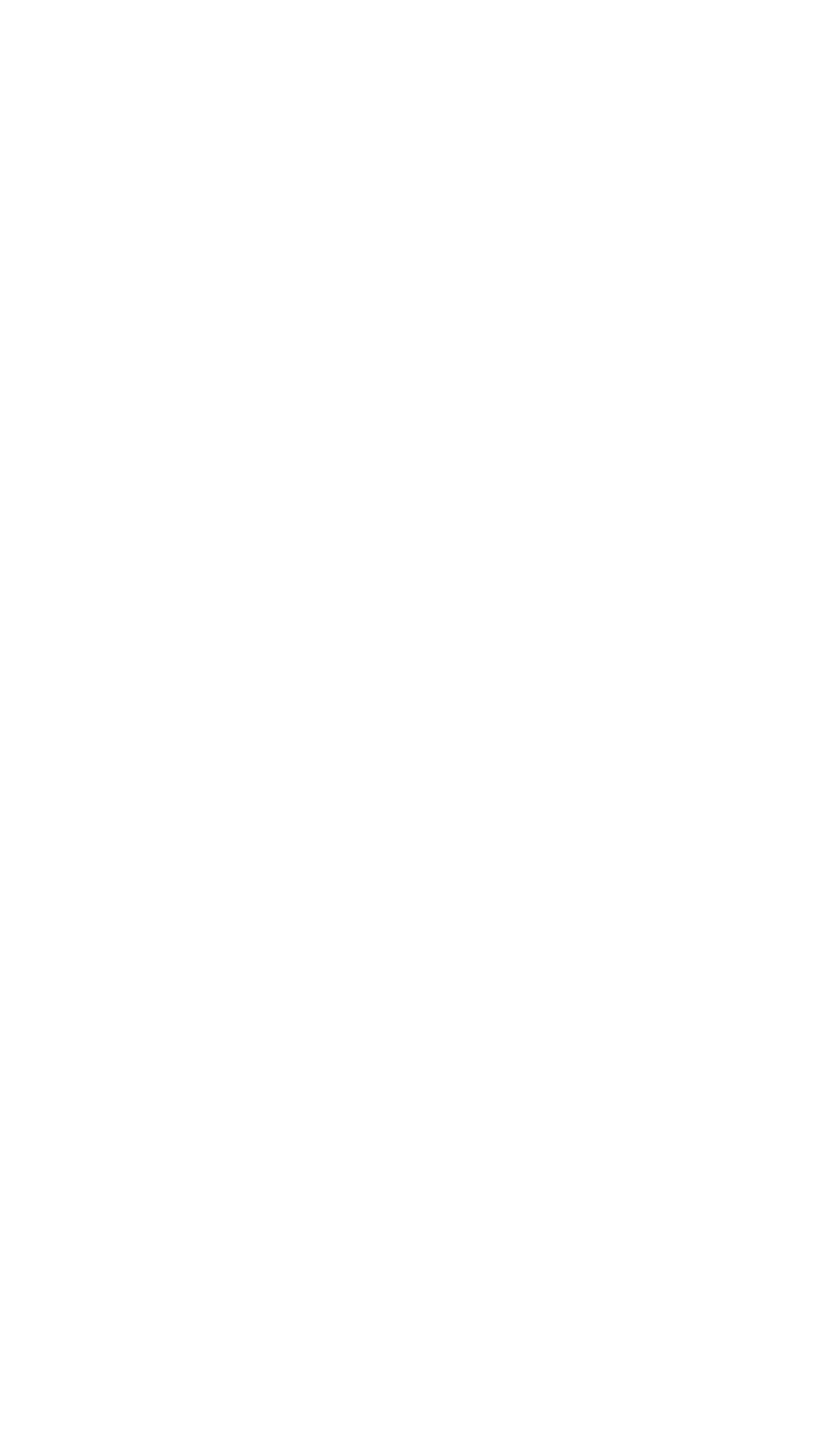
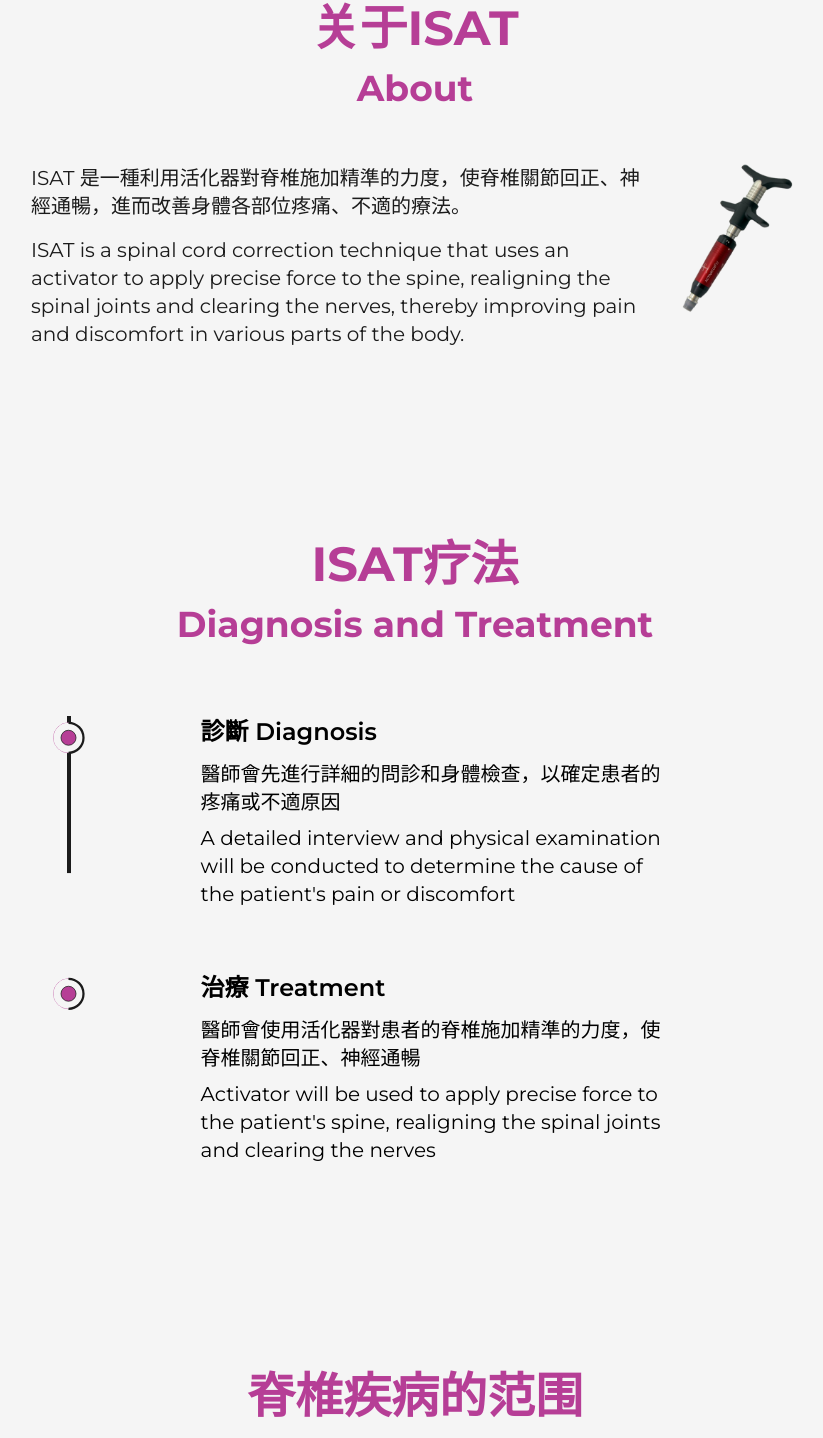
Before and after one commit to limchinfeng/limkimseah, a Next.js app: page / in a window 1280 px wide. Shown: the part 916-2354 px from the top of the page, without its empty margins (225-1048 px from the left). Before the commit the page ends 906 px from the top, so only its background shows below. Built offline with nearby package versions, Linux system fonts and the light colour scheme.

Commit message:
Done Diagnosis

```diff
--- a/src/components/About.js
+++ b/src/components/About.js
@@ -1,9 +1,49 @@
-import React from 'react'
+import React from "react";
+import AnimatedText from "./AnimatedText";
+import activator from "../../public/png/Activator.png";
+import { motion } from "framer-motion";
+import Image from "next/image";
 
 const About = () => {
   return (
-    <div>About</div>
-  )
-}
+    <>
+      <div className="w-full flex flex-col justify-center items-center text-center pt-14 pb-24">
+        <div>
+          <h2 className="font-bold text-5xl text-center py-4 text-primary">
+            关于ISAT
+          </h2>
+          <h2 className="font-bold text-4xl text-center pb-4  text-primary">
+            About
+          </h2>
+        </div>
 
-export default About
+        <div className="grid w-3/5 grid-cols-10 gap-5 py-10">
+          {/* left */}
+          <div className="col-span-8 text-left text-xl">
+            <p className="text-dark pb-2">
+              ISAT
+              是一種利用活化器對脊椎施加精準的力度，使脊椎關節回正、神經通暢，進而改善身體各部位疼痛、不適的療法。
+            </p>
+            <p className="text-dark pt-2">
+              ISAT is a spinal cord correction technique that uses an activator
+              to apply precise force to the spine, realigning the spinal joints
+              and clearing the nerves, thereby improving pain and discomfort in
+              various parts of the body.
+            </p>
+          </div>
+
+          {/* right */}
+          <motion.div
+            className="col-span-2"
+            animate={{ y: [-5, 5, -5] }} // Animate the 'y' position in a loop
+            transition={{ duration: 4, repeat: Infinity }} // Animation duration and repeat
+          >
+            <Image src={activator} alt="activator" class="w-40 h-auto -mt-5" />
+          </motion.div>
+        </div>
+      </div>
+    </>
+  );
+};
+
+export default About;
--- /dev/null
+++ b/src/components/Diagnosis.js
@@ -0,0 +1,66 @@
+import React, { useRef } from "react";
+import { motion, useScroll } from "framer-motion";
+import Lilcon from "./Lilcon";
+
+const Details = ({ title, descriptionC, descriptionE }) => {
+    const ref = useRef(null);
+  return (
+    <li ref={ref} className="my-8 first:mt-0 last:mb-0 w-[60%] text-left text-xl mx-auto flex flex-col items-center justify-center">
+      <Lilcon reference={ref} />
+      <motion.div
+      initial={{y:50}}
+      whileInView={{y:0}}
+      transition={{duration:0.5, type:"string"}}
+      >
+        <h2 className="text-2xl font-semibold pb-2">{title}</h2>
+        <p className="py-1">{descriptionC}</p>
+        <p className="pt-1">{descriptionE}</p>
+      </motion.div>
+    </li>
+  );
+};
+
+const Diagnosis = () => {
+  const ref = useRef(null);
+  const { scrollYProgress } = useScroll({
+    target: ref,
+    offset: ["start end", "center start"],
+  });
+
+  return (
+    <>
+      <div className="w-full flex flex-col justify-center items-center text-center pt-10 pb-24">
+        <div className="pb-14">
+          <h2 className="font-bold text-5xl text-center py-4 text-primary">
+            ISAT疗法
+          </h2>
+          <h2 className="font-bold text-4xl text-center pb-4  text-primary">
+            Diagnosis and Treatment
+          </h2>
+        </div>
+
+        <div ref={ref} className="w-[60%] mx-auto relative">
+          <motion.div
+            className="absolute left-9 top-0 w-[4px] h-full bg-dark origin-top"
+            style={{scaleY:scrollYProgress}}
+          />
+
+          <ul className="w-full flex flex-col items-start justify-between ml-4">
+            <Details
+              title="診斷 Diagnosis"
+              descriptionC="醫師會先進行詳細的問診和身體檢查，以確定患者的疼痛或不適原因"
+              descriptionE="A detailed interview and physical examination will be conducted to determine the cause of the patient's pain or discomfort"
+            />
+            <Details
+              title="治療 Treatment"
+              descriptionC="醫師會使用活化器對患者的脊椎施加精準的力度，使脊椎關節回正、神經通暢"
+              descriptionE="Activator will be used to apply precise force to the patient's spine, realigning the spinal joints and clearing the nerves"
+            />
+          </ul>
+        </div>
+      </div>
+    </>
+  );
+};
+
+export default Diagnosis;
--- a/src/components/Footer.js
+++ b/src/components/Footer.js
@@ -3,7 +3,7 @@ import Link from 'next/link'
 
 const Footer = () => {
   return (
-    <div className="bottom-0">
+    <div className="bottom-0 mt-4">
       <footer className=" border-t-2 border-solid border-dark font-medium">
         <div className="w-full px-32 py-4 font-medium flex justify-between items-center">
           <span>
--- a/src/components/Homes.js
+++ b/src/components/Homes.js
@@ -6,7 +6,6 @@ import AnimatedText from "./AnimatedText";
 
 const Homes = () => {
   return (
-
     <div className="flex items-center justify-center w-auto h-[50rem] px-5 -mt-10">
       {/* logo */}
       <motion.div
@@ -14,7 +13,7 @@ const Homes = () => {
         animate={{ y: [-5, 5, -5] }} // Animate the 'y' position in a loop
         transition={{ duration: 4, repeat: Infinity }} // Animation duration and repeat
       >
-          <Image src={logo} alt="" class="w-10% h-10% object-cover " />
+        <Image src={logo} alt="" class="w-10% h-10% object-cover -mt-10" />
       </motion.div>
 
       {/* Centre Text */}
@@ -59,7 +58,6 @@ const Homes = () => {
         </div>
       </div>
     </div>
-
   );
 };
 
--- a/src/components/Layout.js
+++ b/src/components/Layout.js
@@ -4,7 +4,7 @@ import NavBar from './NavBar';
 
 const Layout = ({children, className=""}) => {
   return (
-    <div className={`w-screen-full flex flex-col min-h-screen z-0 bg-light ${className}`}>
+    <div className={`w-full flex flex-col min-h-screen z-0 bg-light ${className}`}>
       <NavBar />
       <div className='flex-grow items-center justify-center flex'>{children}</div>
       <Footer />
--- /dev/null
+++ b/src/components/Lilcon.js
@@ -0,0 +1,34 @@
+import React, { useRef } from "react";
+import { motion, useScroll } from "framer-motion";
+
+const Lilcon = ({ reference }) => {
+  const { scrollYProgress } = useScroll({
+    target: reference,
+    offset: ["center end", "center start"],
+  });
+
+  return (
+    <figure className="absolute left-0 stroke-dark -mt-28">
+      <svg className="-rotate-90" width="75" height="75" viewBox="0 0 100 100">
+        <circle
+          cx="75"
+          cy="50"
+          r="20"
+          className="stroke-primary stroke-1 fill-none"
+        />
+        <motion.circle
+          style={{
+            pathLength: scrollYProgress
+          }}
+          cx="75"
+          cy="50"
+          r="20"
+          className="stroke-[3px] fill-light"
+        />
+        <circle cx="75" cy="50" r="10" className="stroke-1 fill-primary" />
+      </svg>
+    </figure>
+  );
+};
+
+export default Lilcon;
--- /dev/null
+++ b/src/components/SpinalCondition.js
@@ -0,0 +1,30 @@
+import React from 'react'
+
+const Condition = ({description}) => {
+  return(
+    <li>
+        <h2>{description}</h2>
+    </li>
+  )
+}
+
+
+const SpinalCondition = () => {
+  return (
+    <>
+      <div className="w-full flex flex-col justify-center items-center text-center py-24">
+        <div className="pb-14">
+          <h2 className="font-bold text-5xl text-center py-4 text-primary">
+            脊椎疾病的范围
+          </h2>
+          <h2 className="font-bold text-4xl text-center pb-4  text-primary">
+            Range of Spinal Conditions
+          </h2>
+        </div>
+        <div></div>
+      </div>
+    </>
+  );
+}
+
+export default SpinalCondition
--- a/src/pages/index.js
+++ b/src/pages/index.js
@@ -2,6 +2,9 @@ import Image from 'next/image'
 import Head from 'next/head'
 import Homes from '@/components/Homes'
 import Layout from '@/components/Layout'
+import About from '@/components/About';
+import Diagnosis from '@/components/Diagnosis';
+import SpinalCondition from '@/components/SpinalCondition';
 
 
 export default function Home() {
@@ -15,8 +18,12 @@ export default function Home() {
       </Head>
       <main className="">
         <Layout>
-          <Homes />
-
+          <div>
+            <Homes />
+            <About />
+            <Diagnosis />
+            <SpinalCondition />
+          </div>
         </Layout>
       </main>
     </>
```
Also changed, not shown: src/pages/_app.js (+0 -7 lines), public/png/Activator.png (added). Lines whose indentation alone changed are shown as unchanged.
